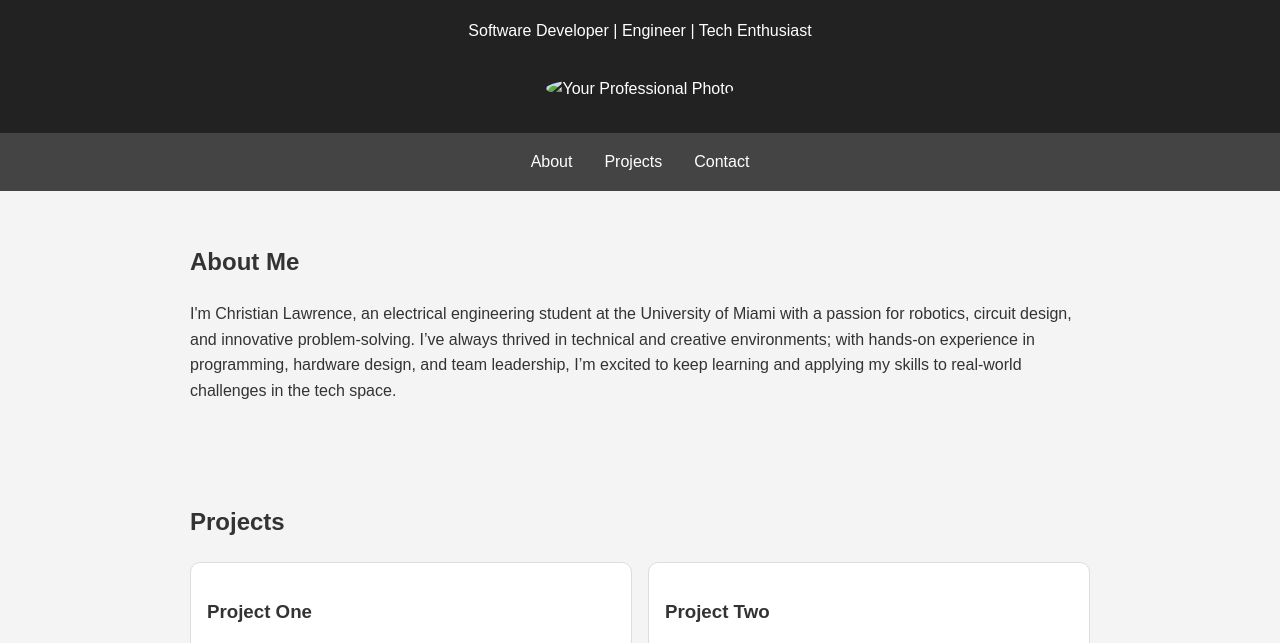
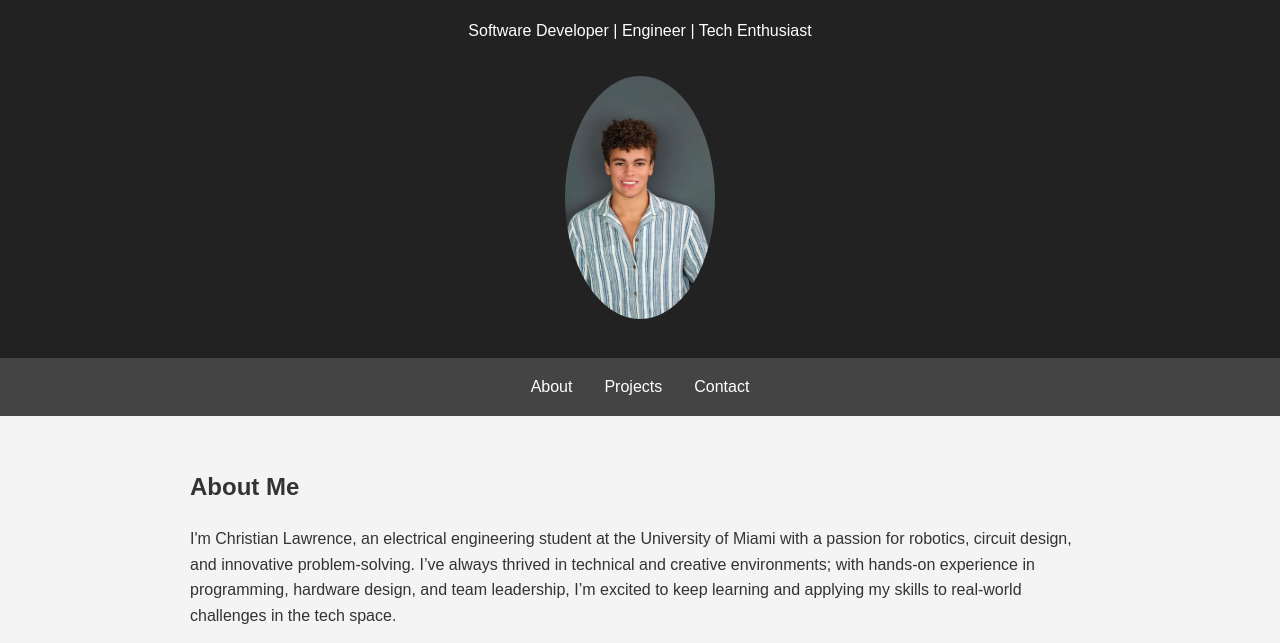
Before and after one commit to christianlaw20/portfolio-site, a plain HTML site: page index.html in a window 1280 px wide. Shown: the part 108-751 px from the top of the page. Drawn offline with Linux system fonts and the light colour scheme.

Commit message:
Update index.html

```diff
--- a/index.html
+++ b/index.html
@@ -66,7 +66,7 @@
   <header>
     <h1>Christian Lawrence</h1>
     <p>Software Developer | Engineer | Tech Enthusiast</p>
-    <img src="profile.png" alt="Your Professional Photo" />
+    <img src="IMG_0329.PNG" alt="Christian Lawrence Photo" />
   </header>
 
   <nav>
```
